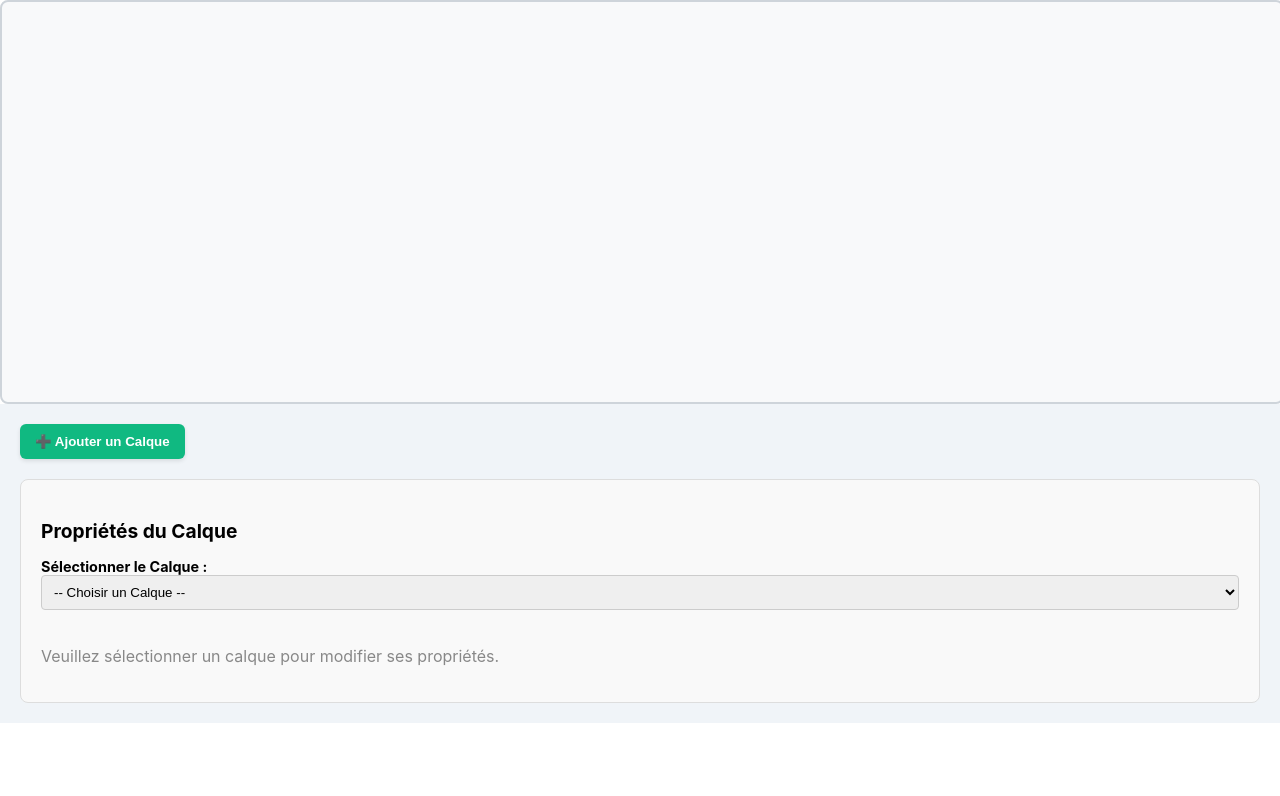
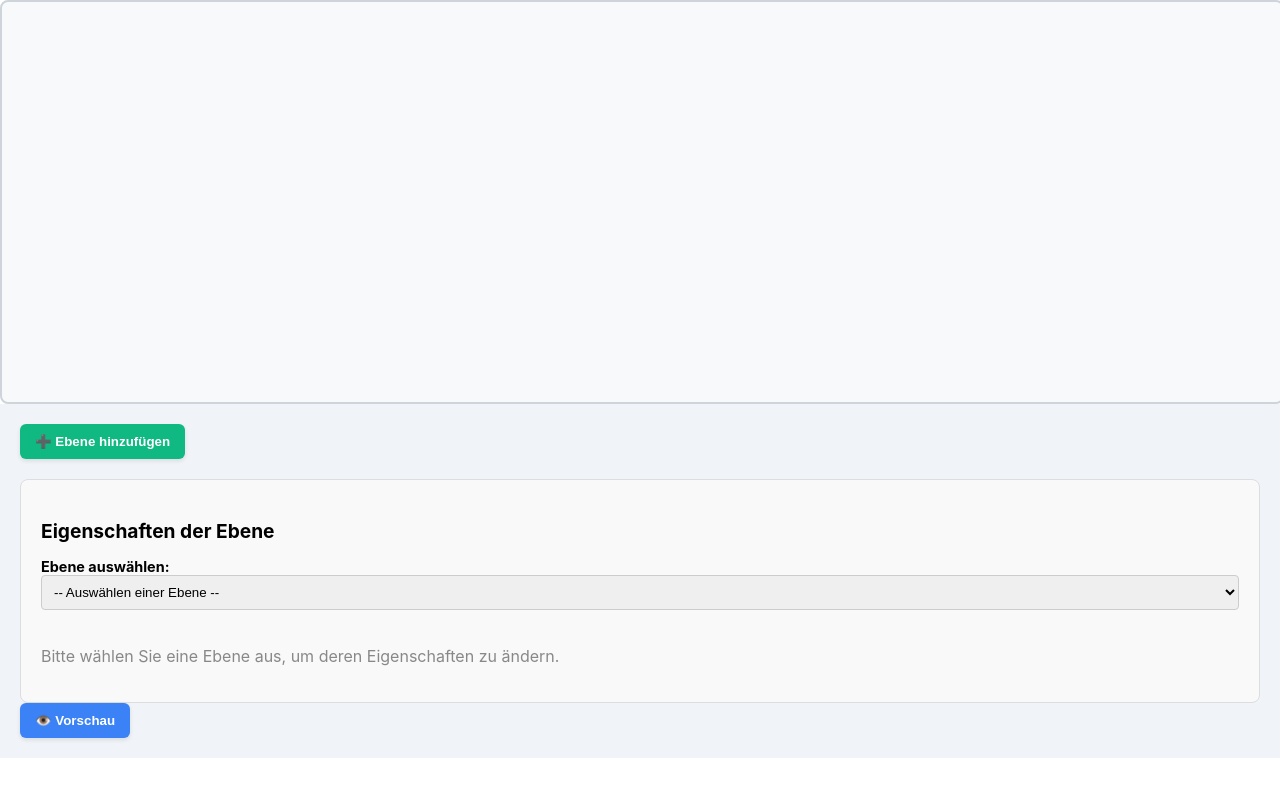
Before and after one commit to lemael/projectExplorer, a React (Create React App) app in the folder frontend/: page /postcard in a window 1280 px wide. Shown: the top 796 px of the page. Built offline with nearby package versions, Linux system fonts and the light colour scheme.

Commit message:
📝>übersetzen auf deutsch

```diff
--- a/frontend/package.json
+++ b/frontend/package.json
@@ -13,6 +13,7 @@
     "@types/react": "^19.2.4",
     "@types/react-dom": "^19.2.3",
     "firebase": "^12.5.0",
+    "lucide-react": "^0.553.0",
     "react": "^19.2.0",
     "react-dom": "^19.2.0",
     "react-router-dom": "^7.9.5",
--- a/frontend/src/components/LayerContainer.tsx
+++ b/frontend/src/components/LayerContainer.tsx
@@ -5,6 +5,7 @@ import { containerStyles } from "../styles/LayerContainer.styles";
 import { Layer } from "../styles/types";
 import { DraggableLayer } from "./DraggableLayer"; // Importation du sous-composant
 import { LayerEditorPanel } from "./LayerEditorPanel"; // Importation du panneau d'édition des calques
+import { PreviewView } from "./PreviewView"; // Importation du composant de prévisualisation
 
 export default function LayerDemo(): React.JSX.Element {
   // ... (Vos états layers, draggingId, offset et containerRef)
@@ -14,6 +15,8 @@ export default function LayerDemo(): React.JSX.Element {
   const [draggingId, setDraggingId] = useState<string | null>(null);
   const [offset, setOffset] = useState({ x: 0, y: 0 });
   const [layers, setLayers] = useState<Layer[]>([]); // (Liste des calques)
+  //  NOUVEL ÉTAT POUR LE MODE APERÇU
+  const [isPreviewMode, setIsPreviewMode] = useState(false);
 
   // 🔸 Gérer la sélection/désélection d'un calque
   const handleSelectLayer = useCallback(
@@ -57,9 +60,9 @@ export default function LayerDemo(): React.JSX.Element {
       x: 50 + Math.random() * 100, // Position légèrement aléatoire pour ne pas être empilé
       y: 50 + Math.random() * 100,
       width: 180,
-      height: 50,
+      height: 180,
       backgroundColor: randomColor,
-      text: `Nouveau Calque ${nextZ}`,
+      text: `Neue Ebene ${nextZ}`,
       z: nextZ,
     };
 
@@ -110,6 +113,13 @@ export default function LayerDemo(): React.JSX.Element {
   // 🔸 Fin du drag (reste ici)
   const handleMouseUp = () => setDraggingId(null);
 
+  // Si on est en mode prévisualisation, on affiche uniquement le composant PreviewView
+  if (isPreviewMode) {
+    return (
+      <PreviewView layers={layers} onClose={() => setIsPreviewMode(false)} />
+    );
+  }
+
   return (
     <>
       <div
@@ -145,7 +155,7 @@ export default function LayerDemo(): React.JSX.Element {
             boxShadow: "0 2px 4px rgba(0,0,0,0.1)",
           }}
         >
-          ➕ Ajouter un Calque
+          ➕ Ebene hinzufügen
         </button>
         <LayerEditorPanel
           layers={layers}
@@ -153,6 +163,23 @@ export default function LayerDemo(): React.JSX.Element {
           onSelectLayer={handleSelectLayer} // Permet de sélectionner via la liste
           onUpdateLayer={handleUpdateLayer} // Permet de modifier les propriétés
         />
+
+        {/* ⬅️ NOUVEAU : BOUTON PRÉVISUALISATION */}
+        <button
+          onClick={() => setIsPreviewMode(true)}
+          style={{
+            padding: "10px 15px",
+            backgroundColor: "#3b82f6", // Bleu
+            color: "white",
+            border: "none",
+            borderRadius: 6,
+            cursor: "pointer",
+            fontWeight: "bold",
+            boxShadow: "0 2px 4px rgba(0,0,0,0.1)",
+          }}
+        >
+          👁️ Vorschau
+        </button>
       </div>
     </>
   );
--- a/frontend/src/components/LayerEditorPanel.tsx
+++ b/frontend/src/components/LayerEditorPanel.tsx
@@ -118,11 +118,11 @@ export const LayerEditorPanel: React.FC<LayerEditorPanelProps> = ({
       }}
     >
       <h3 style={{ fontSize: "1.2rem", marginBottom: "15px" }}>
-        Propriétés du Calque
+        Eigenschaften der Ebene
       </h3>
 
       {/* 1. Liste Déroulante de Sélection */}
-      <label style={labelStyle}>Sélectionner le Calque :</label>
+      <label style={labelStyle}>Ebene auswählen:</label>
       <select
         name="layer"
         value={selectedId || ""}
@@ -130,7 +130,7 @@ export const LayerEditorPanel: React.FC<LayerEditorPanelProps> = ({
         style={{ ...inputStyle, marginBottom: "20px" }}
       >
         <option value="" disabled>
-          -- Choisir un Calque --
+          -- Auswählen einer Ebene --
         </option>
         {layers.map((l) => (
           <option key={l.id} value={l.id}>
@@ -149,12 +149,12 @@ export const LayerEditorPanel: React.FC<LayerEditorPanelProps> = ({
               paddingTop: "10px",
             }}
           >
-            Édition : **{selectedLayer.text}**
+            Ausgabe: **{selectedLayer.text}**
           </h4>
 
           {/* Édition du Texte */}
           <label style={labelStyle} htmlFor="text">
-            Texte :
+            Text :
           </label>
           <textarea
             name="text"
@@ -165,7 +165,7 @@ export const LayerEditorPanel: React.FC<LayerEditorPanelProps> = ({
 
           {/* Couleur de Fond */}
           <label style={labelStyle} htmlFor="backgroundColor">
-            Couleur de Fond (ex: #3498db) :
+            Hintergrundfarbe (zb: #3498db) :
           </label>
           <input
             type="text"
@@ -178,7 +178,7 @@ export const LayerEditorPanel: React.FC<LayerEditorPanelProps> = ({
 
           {/* URL de l'Image de Fond (Manuelle) */}
           <label style={labelStyle} htmlFor="imageUrl">
-            URL de l'Image de Fond (remplacera la couleur) :
+            Hintergrundbild-URL :
           </label>
           <input
             type="text"
@@ -191,7 +191,7 @@ export const LayerEditorPanel: React.FC<LayerEditorPanelProps> = ({
 
           {/* NOUVEAU : Téléversement de Fichier */}
           <div style={{ marginTop: "15px" }}>
-            <label style={labelStyle}>Téléverser une image locale :</label>
+            <label style={labelStyle}>Ein Bild hochladen:</label>
             <input
               type="file"
               id="image-upload"
@@ -201,7 +201,7 @@ export const LayerEditorPanel: React.FC<LayerEditorPanelProps> = ({
               disabled={loading}
             />
             <label htmlFor="image-upload" style={buttonStyle}>
-              {loading ? "Chargement..." : "Choisir un Fichier"}
+              {loading ? "Laden..." : "Datei auswählen"}
             </label>
             {selectedLayer.imageUrl &&
               !selectedLayer.imageUrl.startsWith("http") && (
@@ -212,7 +212,7 @@ export const LayerEditorPanel: React.FC<LayerEditorPanelProps> = ({
                     marginTop: "5px",
                   }}
                 >
-                  (Image locale chargée)
+                  (Bild geladen)
                 </p>
               )}
           </div>
@@ -220,7 +220,7 @@ export const LayerEditorPanel: React.FC<LayerEditorPanelProps> = ({
           <div style={{ display: "flex", gap: "15px" }}>
             <div>
               <label style={labelStyle} htmlFor="width">
-                Largeur (width) :
+                width :
               </label>
               <input
                 type="number"
@@ -232,7 +232,7 @@ export const LayerEditorPanel: React.FC<LayerEditorPanelProps> = ({
             </div>
             <div>
               <label style={labelStyle} htmlFor="height">
-                Hauteur (height) :
+                height :
               </label>
               <input
                 type="number"
@@ -246,7 +246,7 @@ export const LayerEditorPanel: React.FC<LayerEditorPanelProps> = ({
 
           {/* Ordre Z-Index */}
           <label style={labelStyle} htmlFor="z">
-            Ordre (Z-Index) :
+            Reihenfolge (Z-Index) :
           </label>
           <input
             type="number"
@@ -258,7 +258,7 @@ export const LayerEditorPanel: React.FC<LayerEditorPanelProps> = ({
         </div>
       ) : (
         <p style={{ color: "#888" }}>
-          Veuillez sélectionner un calque pour modifier ses propriétés.
+          Bitte wählen Sie eine Ebene aus, um deren Eigenschaften zu ändern.
         </p>
       )}
     </div>
--- /dev/null
+++ b/frontend/src/components/PreviewView.tsx
@@ -0,0 +1,81 @@
+// PreviewView.tsx
+
+import { X } from "lucide-react";
+import React from "react";
+import { Layer } from "../styles/types";
+import { DraggableLayer } from "./DraggableLayer";
+
+interface PreviewViewProps {
+  layers: Layer[];
+  onClose: () => void;
+}
+
+// Le composant d'affichage de la prévisualisation
+export const PreviewView: React.FC<PreviewViewProps> = ({
+  layers,
+  onClose,
+}) => {
+  // Style de conteneur similaire à LayerContainer, mais plus ciblé pour la prévisualisation
+  const previewContainerStyle: React.CSSProperties = {
+    position: "fixed",
+    top: 0,
+    left: 0,
+    width: "100vw",
+    height: "100vh",
+    backgroundColor: "rgba(0, 0, 0, 0.95)", // Fond sombre pour la focalisation
+    zIndex: 1000, // Doit être au-dessus de tout
+    display: "flex",
+    alignItems: "center",
+    justifyContent: "center",
+    padding: "20px",
+  };
+
+  const previewContentStyle: React.CSSProperties = {
+    width: "90%",
+    height: "90%",
+    backgroundColor: "white", // Le "papier" où les calques sont posés
+    borderRadius: "10px",
+    position: "relative",
+    boxShadow: "0 0 20px rgba(255, 255, 255, 0.5)",
+    overflow: "hidden",
+  };
+
+  return (
+    <div style={previewContainerStyle}>
+      {/* Bouton de Fermeture */}
+      <button
+        onClick={onClose}
+        style={{
+          position: "absolute",
+          top: "20px",
+          right: "20px",
+          backgroundColor: "transparent",
+          color: "white",
+          border: "none",
+          fontSize: "24px",
+          cursor: "pointer",
+          padding: "10px",
+          borderRadius: "50%",
+          opacity: 0.8,
+        }}
+      >
+        <X size={30} />
+      </button>
+
+      {/* Zone d'Affichage des Calques */}
+      <div style={previewContentStyle}>
+        {layers
+          .sort((a, b) => a.z - b.z) // Afficher dans le bon ordre Z
+          .map((layer) => (
+            // Utilisation de DraggableLayer, mais on met onDragStart à une fonction vide
+            <DraggableLayer
+              key={layer.id}
+              layer={layer}
+              draggingId={null} // Pas de glissement en mode prévisualisation
+              onDragStart={(e) => e.preventDefault()} // Empêche le drag
+            />
+          ))}
+      </div>
+    </div>
+  );
+};
```
Also changed, not shown: 1 other file (tests, documents, lock files or other folders).
